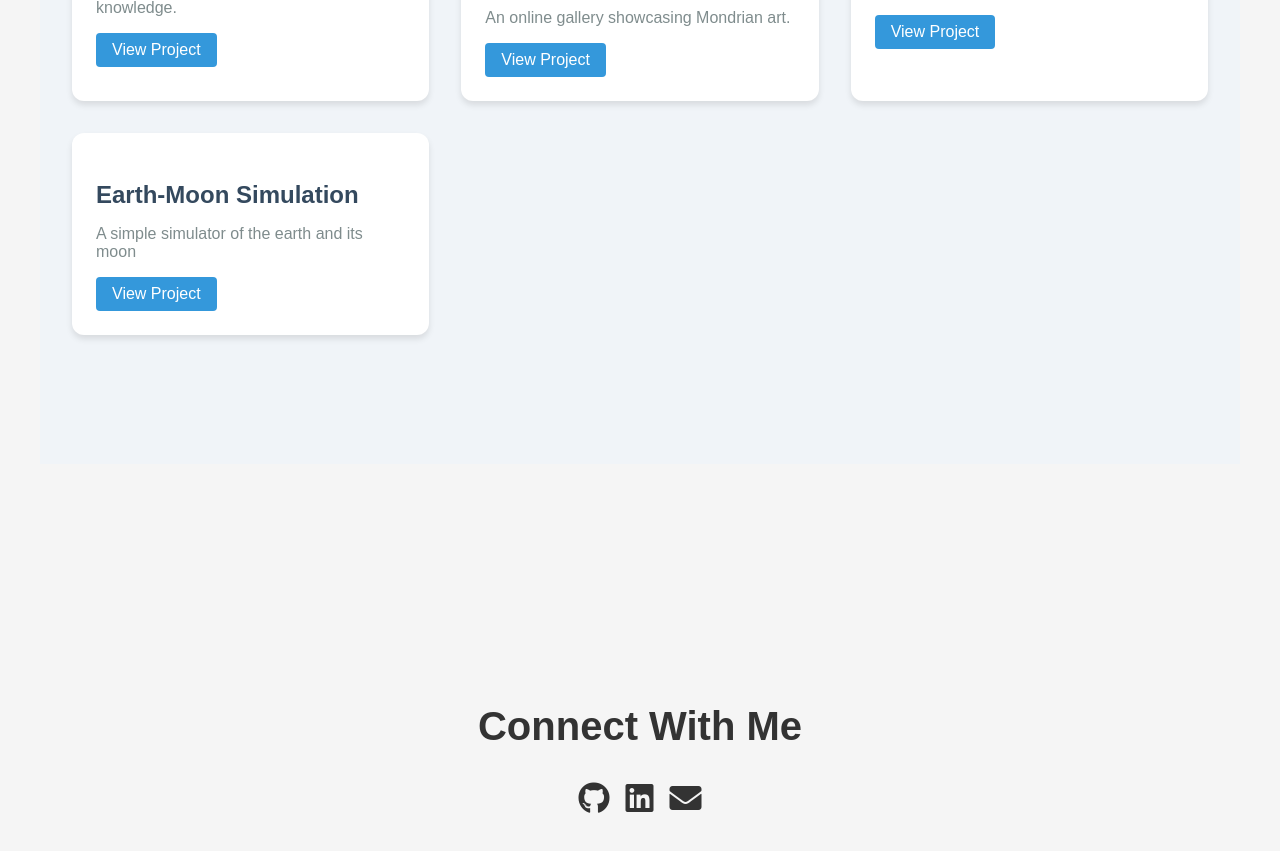
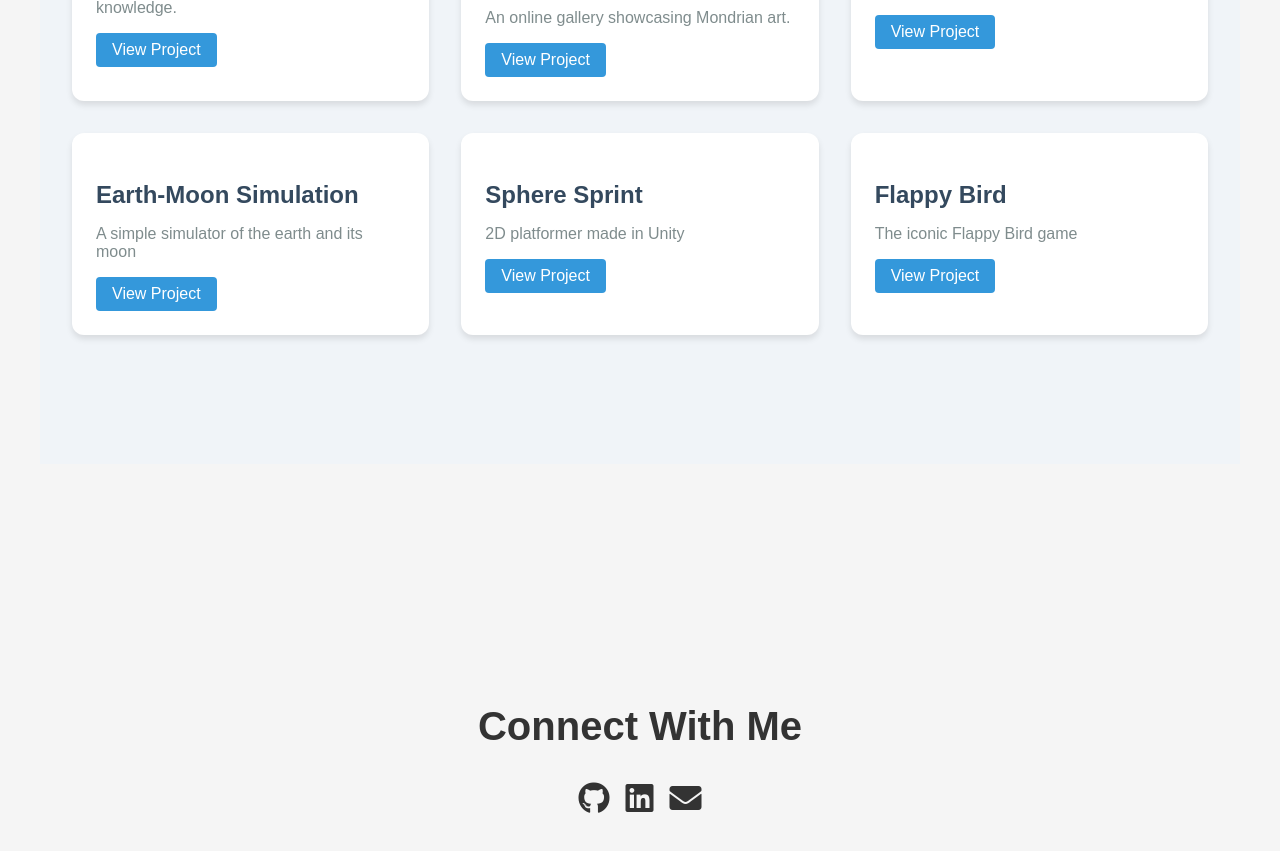
Before and after one commit to sujan-026/Portfolio, a React (Create React App) app: page / in a window 1280 px wide. Shown: the part 2100-2951 px from the top of the page. Built offline with nearby package versions, Linux system fonts and the light colour scheme.

Commit message:
add unity projects

```diff
--- a/package.json
+++ b/package.json
@@ -7,7 +7,9 @@
     "@testing-library/jest-dom": "^5.17.0",
     "@testing-library/react": "^13.4.0",
     "@testing-library/user-event": "^13.5.0",
-    "framer-motion": "^11.3.24",
+    "clsx": "^2.1.1",
+    "framer-motion": "^11.3.27",
+    "mini-svg-data-uri": "^1.4.4",
     "react": "^18.3.1",
     "react-dom": "^18.3.1",
     "react-router-dom": "^6.26.0",
@@ -15,6 +17,7 @@
     "react-scroll": "^1.9.0",
     "react-spring": "^9.7.4",
     "styled-components": "^6.1.12",
+    "tailwind-merge": "^2.5.2",
     "web-vitals": "^2.1.4"
   },
   "scripts": {
--- a/src/components/Projects.js
+++ b/src/components/Projects.js
@@ -35,12 +35,6 @@ const ProjectCard = styled(animated.div)`
   }
 `;
 
-const ProjectImage = styled.img`
-  width: 100%;
-  height: 200px;
-  object-fit: cover;
-`;
-
 const ProjectContent = styled.div`
   padding: 1.5rem;
 `;
@@ -73,31 +67,45 @@ const ProjectLink = styled.a`
 const projects = [
   {
     id: 1,
-    title: 'Country Capital Quiz',
-    description: 'An app to test your geographical knowledge.',
+    title: "Country Capital Quiz",
+    description: "An app to test your geographical knowledge.",
     // imageUrl: 'images/project1.png',
-    link: "https://world-country-quiz.onrender.com/"
+    link: "https://world-country-quiz.onrender.com/",
   },
   {
     id: 2,
-    title: 'Mondrian Online Art Gallery',
-    description: 'An online gallery showcasing Mondrian art.',
+    title: "Mondrian Online Art Gallery",
+    description: "An online gallery showcasing Mondrian art.",
     // imageUrl: '/images/project2.png',
-    link: "https://sujan-026.github.io/Mondrian-art/"
+    link: "https://sujan-026.github.io/Mondrian-art/",
   },
   {
     id: 3,
-    title: 'Drum Kit',
-    description: 'An online drum kit simulator.',
+    title: "Drum Kit",
+    description: "An online drum kit simulator.",
     // imageUrl: '/images/project3.png',
-    link: "https://sujan-026.github.io/drums/"
+    link: "https://sujan-026.github.io/drums/",
   },
   {
     id: 4,
-    title: 'Earth-Moon Simulation',
-    description: 'A simple simulator of the earth and its moon',
-    imageUrl: '/images/project4.png',
-    link: "https://earth-moon-model.vercel.app/"
+    title: "Earth-Moon Simulation",
+    description: "A simple simulator of the earth and its moon",
+    //  imageUrl: "/images/project4.png",
+    link: "https://earth-moon-model.vercel.app/",
+  },
+  {
+    id: 5,
+    title: "Sphere Sprint",
+    description: "2D platformer made in Unity",
+    // imageUrl: "/images/project4.png",
+    link: "https://fury-026.itch.io/sphere-sprinter",
+  },
+  {
+    id: 6,
+    title: "Flappy Bird",
+    description: "The iconic Flappy Bird game",
+    // imageUrl: "/images/project4.png",
+    link: "https://fury-026.itch.io/flappybird",
   },
 ];
 
```
Also changed, not shown: 1 other file (tests, documents, lock files or other folders).
